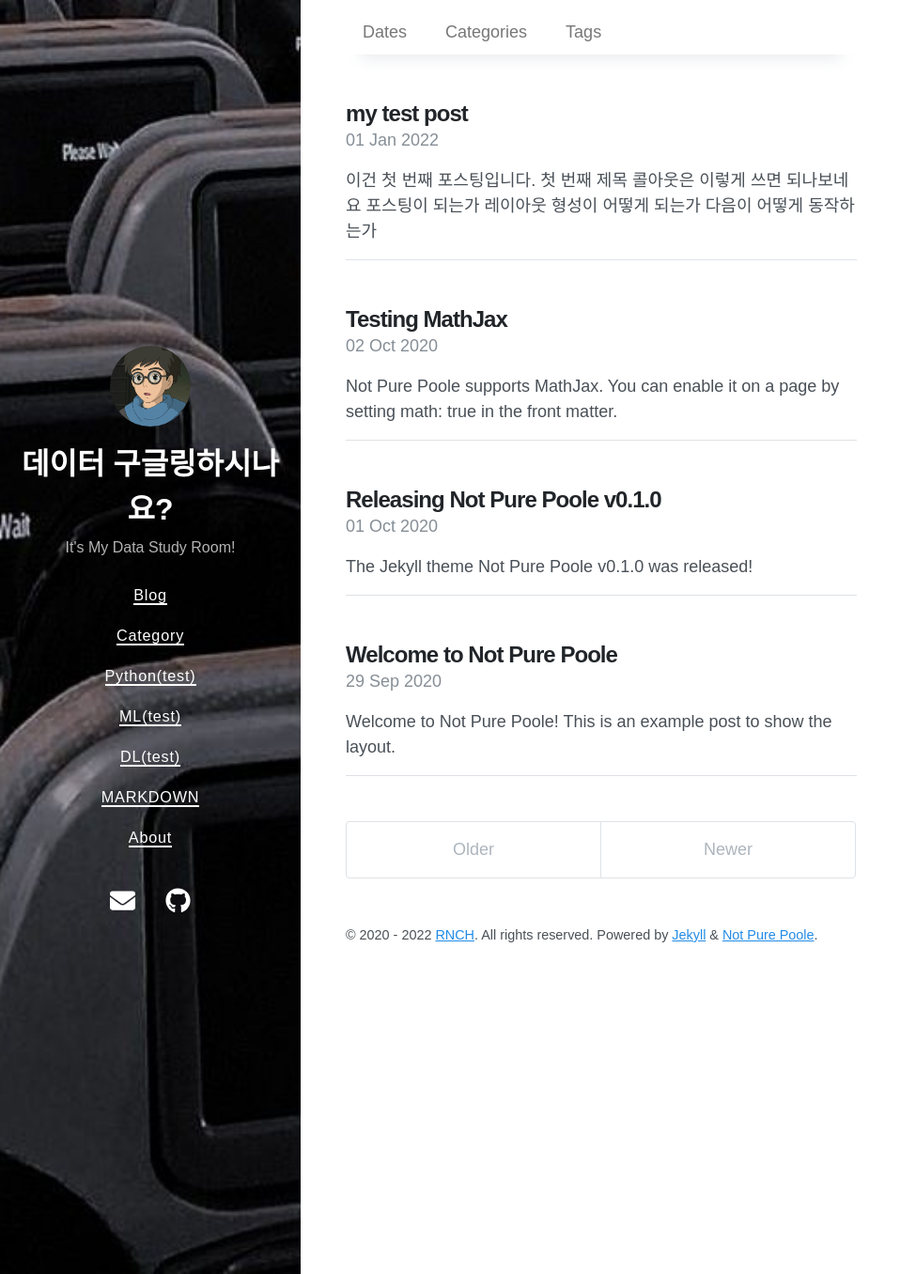
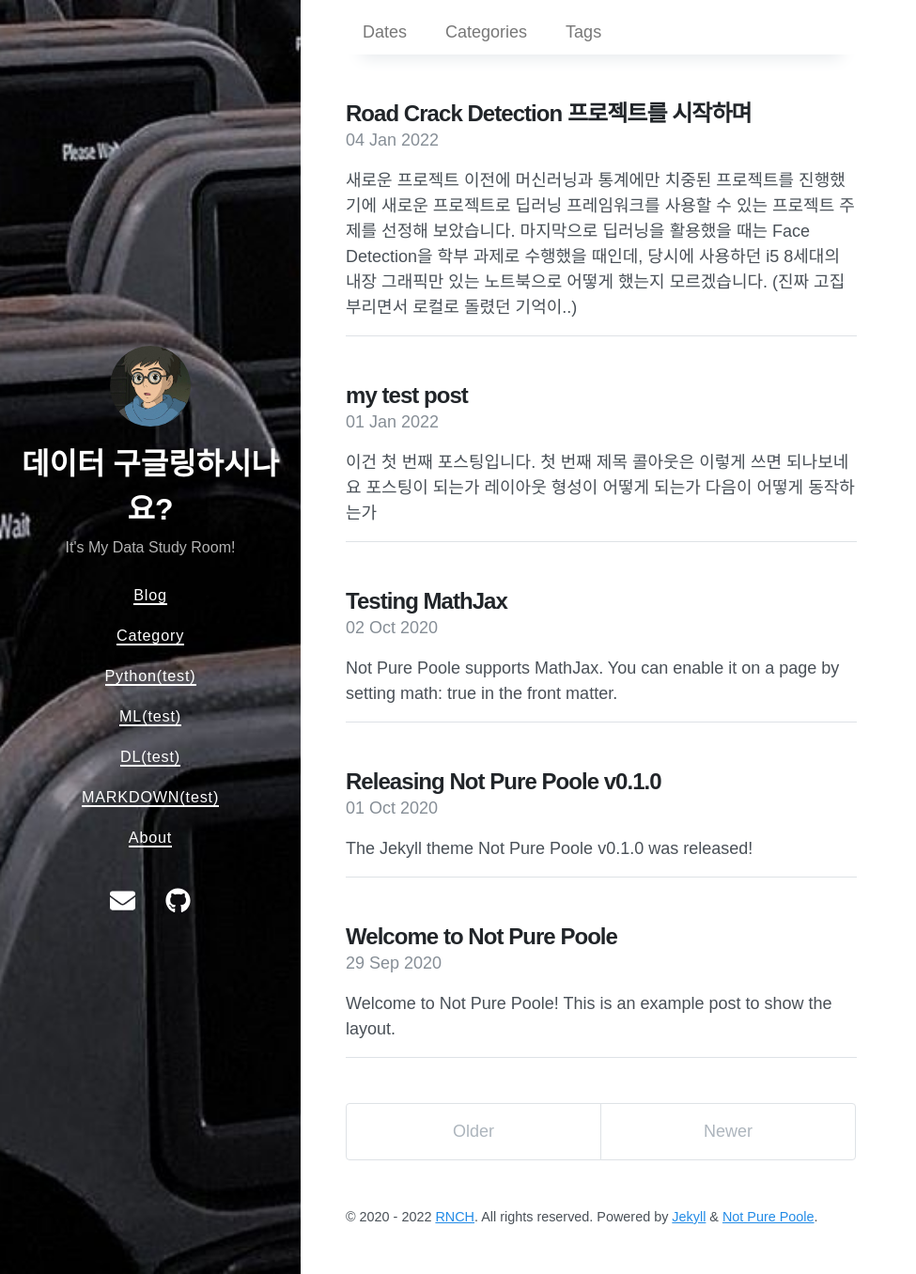
Before and after one commit to chaaaning/chaaaning.github.io, a Jekyll site: the page built from index.html, in a window 1280 px wide and 1356 px high. Shown: the whole window at 94% size, without its empty margins (0-975 px from the left). Built offline with Jekyll 4.4.1, drawn with Linux system fonts in a browser that asks for light colours; nearby versions of some CDN libraries; the list of posts is cut into pages by our own code.

Commit message:
menu bar and new post

```diff
--- /dev/null
+++ b/_posts/2022-01-04-crack-detection.md
@@ -0,0 +1,28 @@
+---
+layout: post
+title: Road Crack Detection 프로젝트를 시작하며
+date: 2022-01-04 11:54 +0800
+categories : DL
+tags: [project, DL, pytorch, opencv]
+toc:  true
+---
+
+## 새로운 프로젝트
+---
+이전에 머신러닝과 통계에만 치중된 프로젝트를 진행했기에 새로운 프로젝트로 딥러닝 프레임워크를 사용할 수 있는 프로젝트 주제를 선정해 보았습니다. 마지막으로 딥러닝을 활용했을 때는 Face Detection을 학부 과제로 수행했을 때인데, 당시에 사용하던 i5 8세대의 내장 그래픽만 있는 노트북으로 어떻게 했는지 모르겠습니다. (진짜 고집 부리면서 로컬로 돌렸던 기억이..)
+
+지금은 나름 RTX3060이 달린 노트북이 있기도 하고, 꽤나 코딩에 익숙해졌기 때문에 정말 재미있게 할 수 있을 것 같습니다. 지금 계획하고 있는 것은 다음과 같습니다.
+
+{% highlight text %}
+
+1. Train Data 수집
+2. Test Data 수집
+3. 데이터 전처리 모델
+3. 손상 검출 모델
+4. 검증 모델
+
+{% endhighlight %}
+
+## 앞으로..
+---
+뭐 아직은 이정도로 구상만 해놓은 단계이지만, 다행스럽게도 같이 진행할 팀원이 있습니다. 또 기대되는 점은 gpu 기반의 모델 개발환경을 세팅하고, 최근 맛들린 github를 통한 협업도 기대가 됩니다. 벌써부터 부딪힐 문제들이 무섭고도 기대가 되는군요.. 꾸준히 기록하며 프로젝트 성공적으로 마무리 해보겠습니다.
```
Also changed, not shown: _data/navigation.yml (+5 -5 lines).
